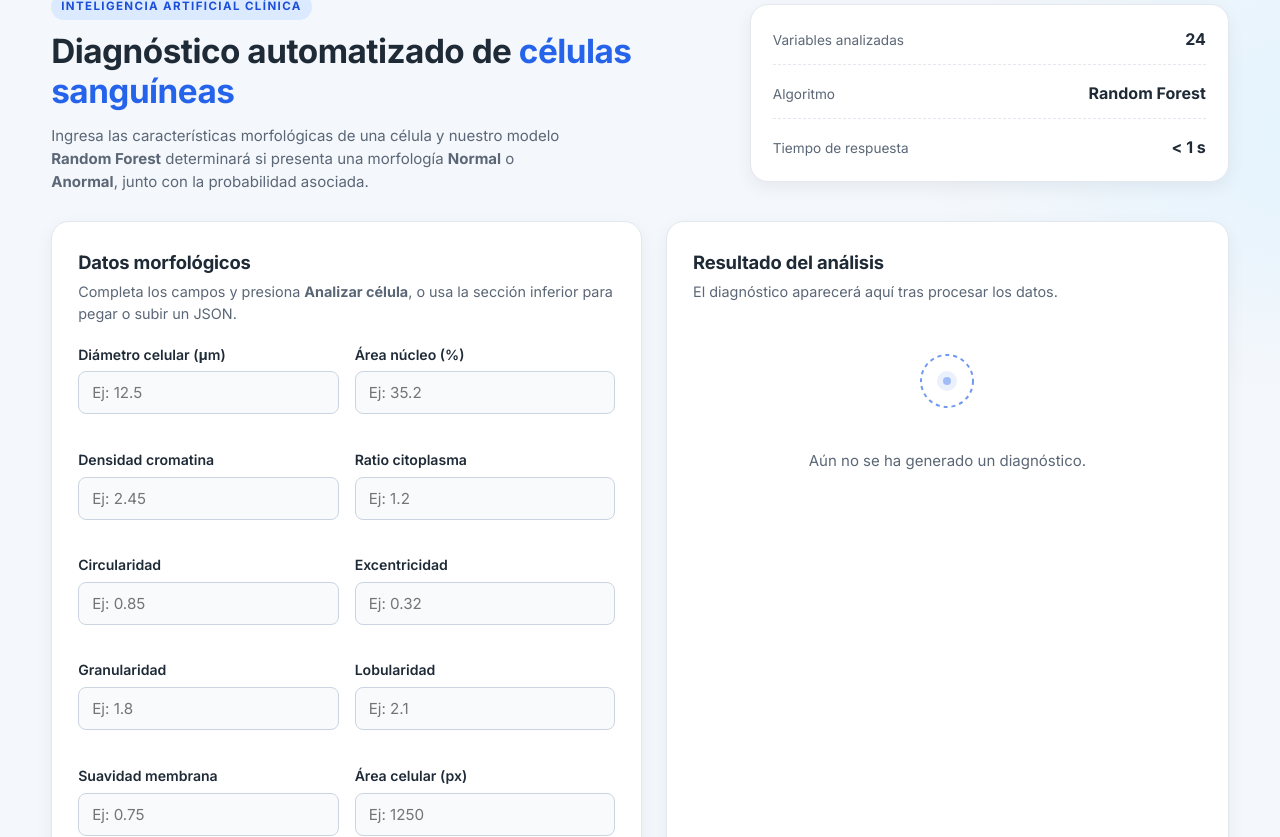
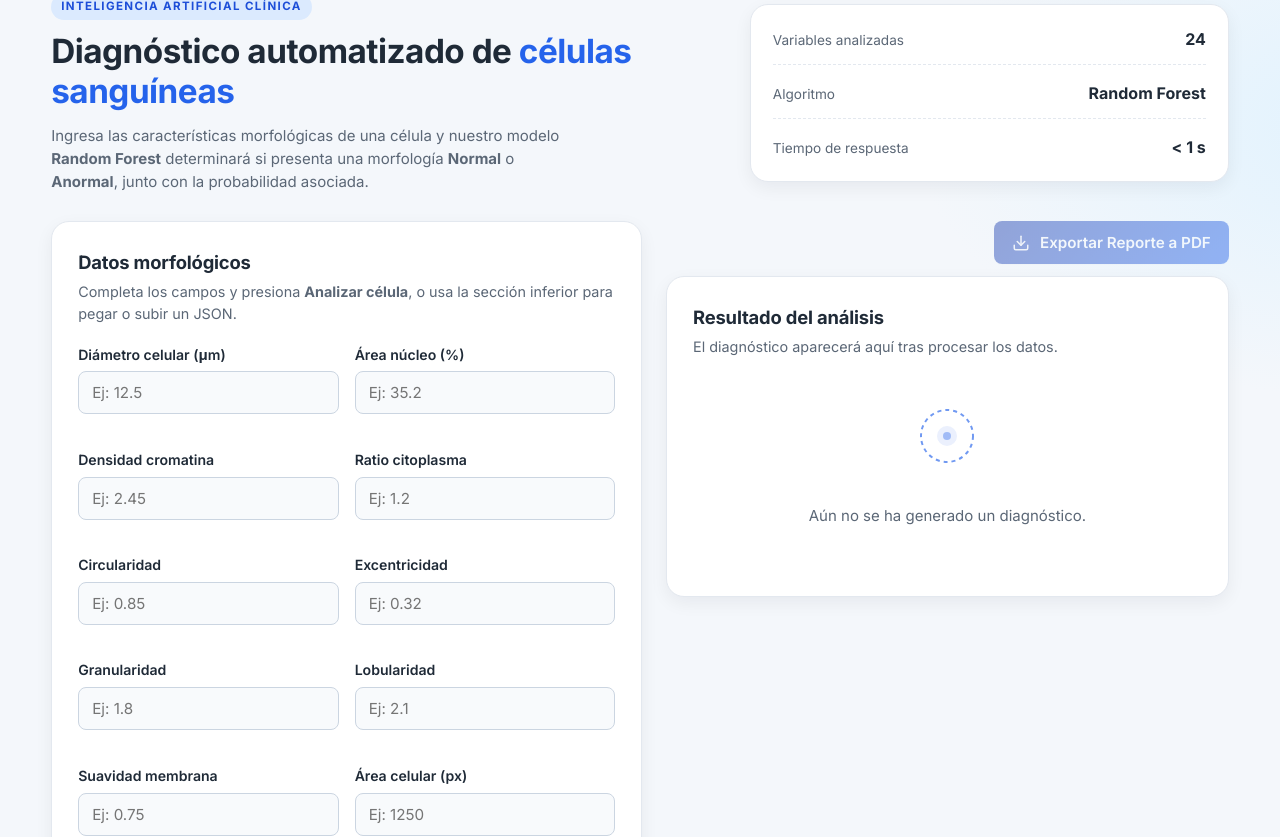
Before and after one commit to juandmm1233/ProyectoFinalOptativa1, a Django app: page / in a window 1280 px wide. Shown: the part 114-951 px from the top of the page. Run offline with Django 5.2, Linux system fonts and the light colour scheme; some libraries are stand-ins or nearby versions.

Commit message:
Add PDF export functionality and enhance result display
- Introduced a new button for exporting analysis results to PDF, with loading states and accessibility features.
- Updated JavaScript to manage the export process and button state based on the analysis result.
- Enhanced CSS styles for the export button and result display layout.
- Improved HTML structure to accommodate the new export functionality.

```diff
--- a/diagnostico/static/diagnostico/css/styles.css
+++ b/diagnostico/static/diagnostico/css/styles.css
@@ -232,6 +232,66 @@ body {
     grid-template-columns: 1.05fr 1fr;
     gap: 24px;
     align-items: start;
+}
+
+.result-column {
+    display: flex;
+    flex-direction: column;
+    gap: 12px;
+    min-width: 0;
+}
+
+.result-toolbar {
+    display: flex;
+    justify-content: flex-end;
+    flex-wrap: wrap;
+}
+
+.btn--export-pdf {
+    display: inline-flex;
+    align-items: center;
+    gap: 10px;
+    padding: 10px 18px;
+    font-size: 0.9rem;
+    font-weight: 600;
+    color: #f8fafc;
+    background: linear-gradient(135deg, #1e40af, #2563eb);
+    border: 1px solid rgba(30, 64, 175, 0.5);
+    border-radius: var(--radius-md);
+    box-shadow: var(--shadow-sm);
+    cursor: pointer;
+    transition: transform 0.15s ease, box-shadow 0.2s ease, opacity 0.2s ease;
+}
+
+.btn--export-pdf:hover:not(:disabled) {
+    box-shadow: var(--shadow-md);
+    transform: translateY(-1px);
+}
+
+.btn--export-pdf:active:not(:disabled) {
+    transform: translateY(0);
+}
+
+.btn--export-pdf:disabled {
+    opacity: 0.45;
+    cursor: not-allowed;
+    transform: none;
+}
+
+.btn--export-pdf.is-loading {
+    pointer-events: none;
+    opacity: 0.75;
+}
+
+.btn__icon-svg {
+    flex-shrink: 0;
+    opacity: 0.95;
+}
+
+@media print {
+    .no-print {
+        display: none !important;
+    }
 }
 
 .card {
--- a/diagnostico/static/diagnostico/js/app.js
+++ b/diagnostico/static/diagnostico/js/app.js
@@ -15,6 +15,7 @@
     const jsonFileName = document.getElementById("json-file-name");
     const btnJsonAnalizar = document.getElementById("btn-json-analizar");
     const btnJsonLimpiar = document.getElementById("btn-json-limpiar");
+    const btnExportPdf = document.getElementById("btn-export-pdf");
 
     /** Orden estable para el resumen de variables (coincide con el modelo). */
     const FEATURE_DISPLAY_ORDER = [
@@ -85,6 +86,71 @@
 
     function setState(state) {
         resultadoCard.setAttribute("data-state", state);
+        syncExportPdfButton();
+    }
+
+    function syncExportPdfButton() {
+        if (!btnExportPdf || !resultadoCard) return;
+        const st = resultadoCard.getAttribute("data-state") || "empty";
+        const hasContent = st === "success" || st === "success-batch" || st === "error";
+        btnExportPdf.disabled = !hasContent;
+        btnExportPdf.setAttribute("aria-disabled", String(!hasContent));
+    }
+
+    function exportResultadoPdf() {
+        if (!resultadoCard || typeof html2pdf === "undefined") {
+            window.alert(
+                "No se pudo cargar la librería de PDF. Comprueba tu conexión y vuelve a intentar."
+            );
+            return;
+        }
+        const st = resultadoCard.getAttribute("data-state") || "empty";
+        if (st === "empty" || st === "loading") {
+            window.alert("Primero genera un resultado para poder exportarlo.");
+            return;
+        }
+
+        const opt = {
+            margin: 10,
+            filename: "Reporte_Diagnostico_BioCell.pdf",
+            image: { type: "jpeg", quality: 0.98 },
+            html2canvas: {
+                scale: 2,
+                useCORS: true,
+                logging: false,
+                letterRendering: true,
+                scrollY: 0,
+                windowWidth: document.documentElement.scrollWidth,
+            },
+            jsPDF: { unit: "mm", format: "a4", orientation: "portrait" },
+            pagebreak: { mode: ["avoid-all", "css", "legacy"] },
+        };
+
+        btnExportPdf.classList.add("is-loading");
+        btnExportPdf.disabled = true;
+
+        const done = () => {
+            btnExportPdf.classList.remove("is-loading");
+            syncExportPdfButton();
+        };
+
+        try {
+            const worker = html2pdf().set(opt).from(resultadoCard);
+            const out = worker.save();
+            if (out && typeof out.then === "function") {
+                out.then(done).catch((err) => {
+                    console.error(err);
+                    window.alert("No se pudo generar el PDF. Inténtalo de nuevo.");
+                    done();
+                });
+            } else {
+                window.setTimeout(done, 800);
+            }
+        } catch (err) {
+            console.error(err);
+            window.alert("Error al iniciar la exportación a PDF.");
+            done();
+        }
     }
 
     function setLoading(isLoading) {
@@ -556,4 +622,9 @@
             }
         });
     }
+
+    if (btnExportPdf) {
+        btnExportPdf.addEventListener("click", exportResultadoPdf);
+    }
+    syncExportPdfButton();
 })();
--- a/diagnostico/templates/diagnostico/index.html
+++ b/diagnostico/templates/diagnostico/index.html
@@ -69,6 +69,35 @@ AI — Análisis de Célula{% endblock %} {% block content %}
     </form>
   </article>
 
+  <div class="result-column">
+    <div class="result-toolbar no-print">
+      <button
+        type="button"
+        class="btn btn--export-pdf"
+        id="btn-export-pdf"
+        disabled
+        aria-disabled="true"
+        aria-label="Exportar resultado del análisis a PDF"
+      >
+        <svg
+          class="btn__icon-svg"
+          width="18"
+          height="18"
+          viewBox="0 0 24 24"
+          fill="none"
+          stroke="currentColor"
+          stroke-width="2"
+          stroke-linecap="round"
+          stroke-linejoin="round"
+          aria-hidden="true"
+        >
+          <path d="M21 15v4a2 2 0 0 1-2 2H5a2 2 0 0 1-2-2v-4" />
+          <polyline points="7 10 12 15 17 10" />
+          <line x1="12" y1="15" x2="12" y2="3" />
+        </svg>
+        <span>Exportar Reporte a PDF</span>
+      </button>
+    </div>
     <article
       class="card card--result"
       id="resultado"
@@ -193,6 +222,7 @@ AI — Análisis de Célula{% endblock %} {% block content %}
       </div>
     </div>
     </article>
+  </div>
 </section>
 
 <section class="section-json" aria-labelledby="json-panel-title">
@@ -240,5 +270,10 @@ AI — Análisis de Célula{% endblock %} {% block content %}
   window.BIOCELL_PREDICT_URL = "{% url 'diagnostico:predecir' %}";
   window.BIOCELL_PREDICT_JSON_URL = "{% url 'diagnostico:predecir_json' %}";
 </script>
+<script
+  src="https://cdnjs.cloudflare.com/ajax/libs/html2pdf.js/0.10.1/html2pdf.bundle.min.js"
+  crossorigin="anonymous"
+  referrerpolicy="no-referrer"
+></script>
 <script src="{% static 'diagnostico/js/app.js' %}"></script>
 {% endblock %}
```
Also changed, not shown: docs/exportacion-pdf.md (added, +136 -0 lines). Lines whose indentation alone changed are shown as unchanged.
